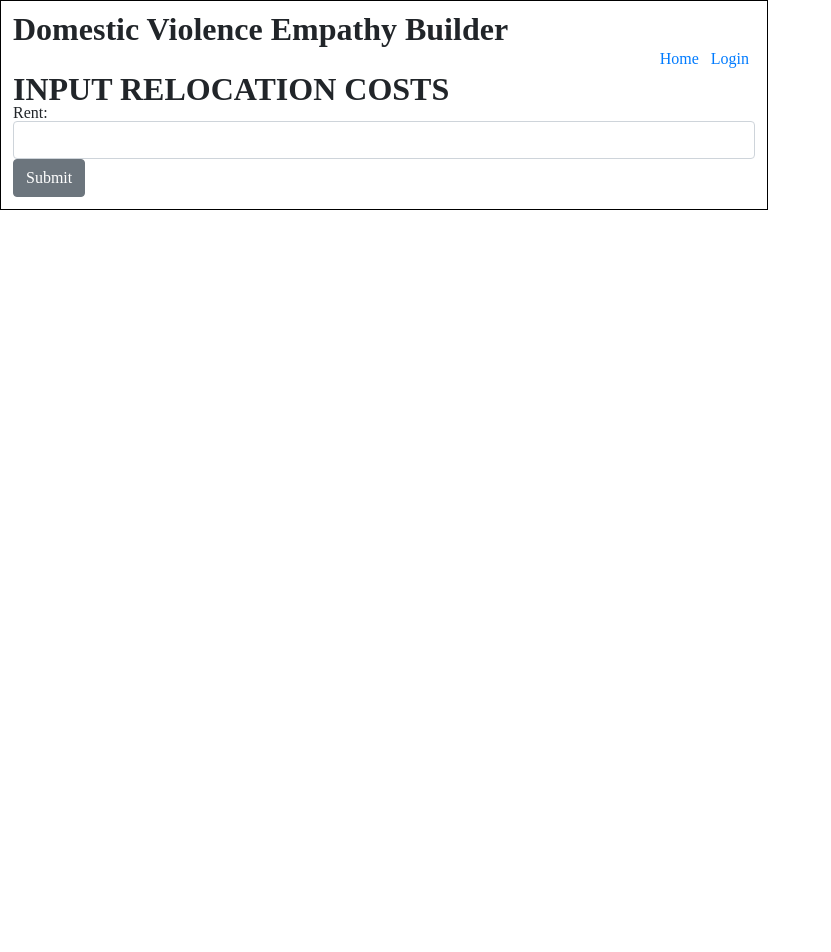
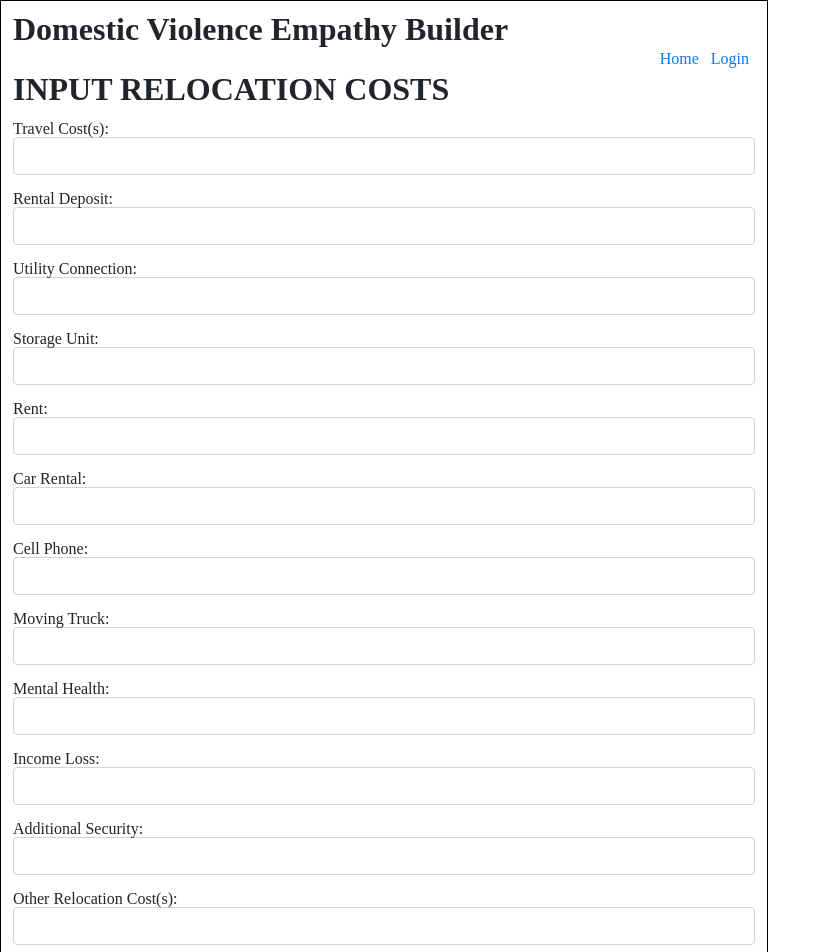
Before and after one commit to build-week-dv-empathy-builder/Front-end, a React (Create React App) app in the folder dv-empathy/: page /calculator/relocation-costs in a window 1280 px wide. Shown: the top 952 px of the page, without its empty margins (0-831 px from the left). Before the commit the page ends 800 px from the top, so only its background shows below. Built offline with nearby package versions, Linux system fonts and the light colour scheme.

Commit message:
updated InputRelocationCosts.js with form inputs and labels

```diff
--- a/dv-empathy/src/components/Home.js
+++ b/dv-empathy/src/components/Home.js
@@ -9,8 +9,9 @@ function Home() {
         <div>
             <h1>Home</h1>
             <br />
-            <h3>From our CEO:</h3>
+            <h2>From our CEO:</h2>
             <p>We live in a society that encourages survivors to leave, but tells them that once they do, they’re on their own to figure the rest out. Do we actually want to end domestic violence in this country? Because if we do, we need to widen our understanding of the problem, and dare to dream of a society in which survivors have the resources to support their healing.</p>
+            <br />
         <Link to="/calculator">Start Calculator</Link>
 
         </div>
--- a/dv-empathy/src/components/InputRelocationCosts.js
+++ b/dv-empathy/src/components/InputRelocationCosts.js
@@ -6,7 +6,18 @@ class InputRelocationCosts extends React.Component {
     constructor() {
         super()
         this.state = {
+            travel_costs: '',
+            rental_deposit: '',
+            utility_connection: '',
+            storage_unit: '',
             rent: '',
+            car_rental: '',
+            cell_phone: '',
+            moving_truck: '',
+            mental_health: '',
+            income_loss: '',
+            additional_security: '',
+            relocation_other: '',
         }
     }
 
@@ -24,13 +35,74 @@ class InputRelocationCosts extends React.Component {
     }
 
     render() {
-        const { rent } = this.state
+        const { travel_costs, rental_deposit, utility_connection, storage_unit, rent, car_rental, cell_phone, moving_truck, mental_health, income_loss, additional_security, relocation_other } = this.state
+
         return (
             <div>
                 <h1>INPUT RELOCATION COSTS</h1>
-                <Form onSubmit={this.handleSubmit}>
+                <br />
+
+                <Form onSubmit={ this.handleSubmit }>
+
+                    <Label for="travel_costs">Travel Cost(s): </Label>
+                    <Input name="travel_costs" value={ travel_costs } onChange={ this.handleChange } />
+
+                    <br />
+
+                    <Label for="rental_deposit">Rental Deposit: </Label>
+                    <Input name="rental_deposit" value={ rental_deposit } onChange={ this.handleChange } />
+
+                    <br />
+
+                    <Label for="utility_connection">Utility Connection: </Label>
+                    <Input name="utility_connection" value={ utility_connection } onChange={ this.handleChange } />
+
+                    <br />
+
+                    <Label for="storage_unit">Storage Unit: </Label>
+                    <Input name="storage_unit" value={ storage_unit } onChange={ this.handleChange } />
+
+                    <br />
+
                     <Label for="rent">Rent: </Label>
-                    <Input name="rent" value={rent} onChange={this.handleChange} />
+                    <Input name="rent" value={ rent } onChange={ this.handleChange } />
+
+                    <br />
+
+                    <Label for="car_rental">Car Rental: </Label>
+                    <Input name="car_rental" value={ car_rental } onChange={ this.handleChange } />
+
+                    <br />
+
+                    <Label for="cell_phone">Cell Phone: </Label>
+                    <Input name="cell_phone" value={ cell_phone } onChange={ this.handleChange } />
+
+                    <br />
+
+                    <Label for="moving_truck">Moving Truck: </Label>
+                    <Input name="moving_truck" value={ moving_truck } onChange={ this.handleChange } />
+
+                    <br />
+
+                    <Label for="mental_health">Mental Health: </Label>
+                    <Input name="mental_health" value={ mental_health } onChange={ this.handleChange } />
+
+                    <br />
+
+                    <Label for="income_loss">Income Loss: </Label>
+                    <Input name="income_loss" value={ income_loss } onChange={ this.handleChange } />
+
+                    <br />
+
+                    <Label for="additional_security">Additional Security: </Label>
+                    <Input name="additional_security" value={ additional_security } onChange={ this.handleChange } />
+
+                    <br />
+
+                    <Label for="relocation_other">Other Relocation Cost(s): </Label>
+                    <Input name="relocation_other" value={ relocation_other } onChange={ this.handleChange } />
+
+                    <br />
                     <Button type="submit">Submit</Button>
                 </Form>
 
```
